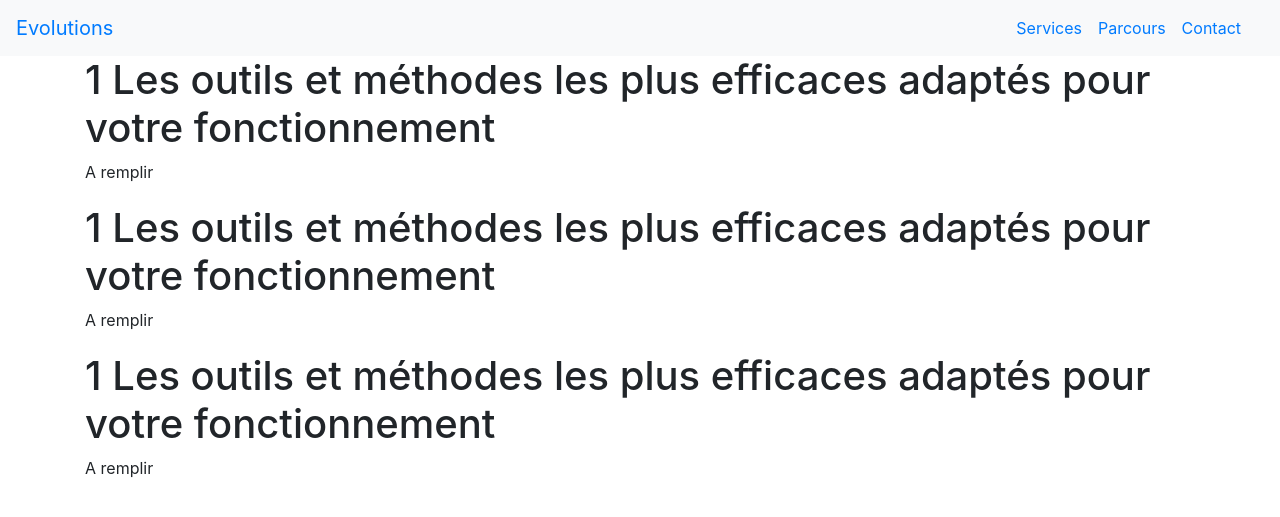
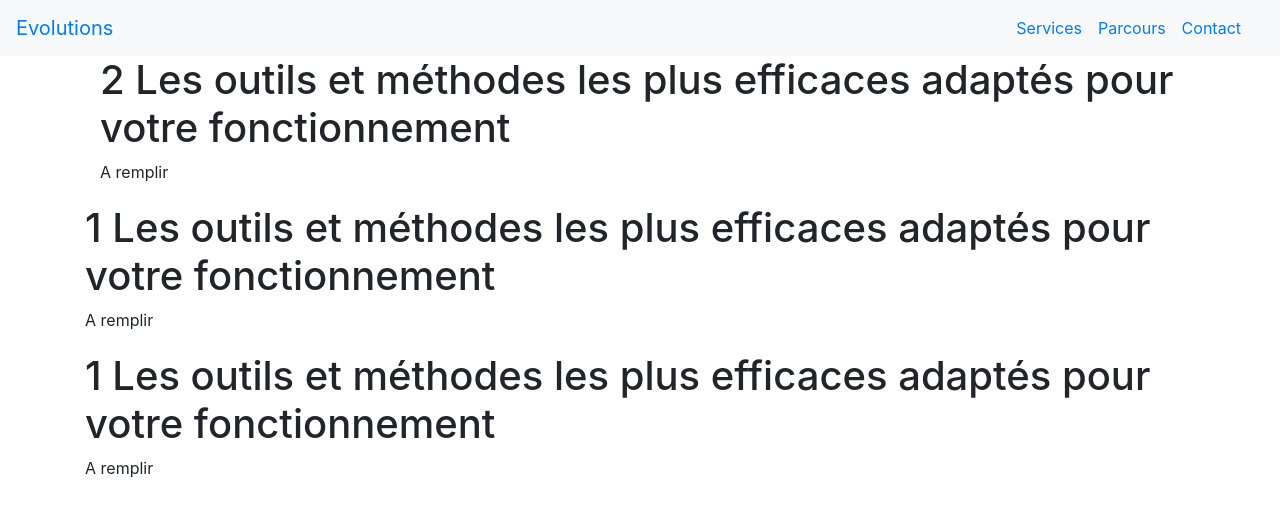
Before and after one commit to OrgaEvolutions/orgaevolutions.github.io, a Jekyll site: the page built from index.html, in a window 1280 px wide. Shown: the top 517 px of the page. Built offline with Jekyll 4.4.1, drawn with Linux system fonts in a browser that asks for light colours.

Commit message:
Update index.html

```diff
--- a/index.html
+++ b/index.html
@@ -3,8 +3,10 @@ layout: default
 title: evolutions
 ---
 <div class="py-6">
-	<h1>1 Les outils et méthodes les plus efficaces adaptés pour votre fonctionnement</h1>
-	<p>A remplir</p>
+	<div class="container-lg p-responsive">
+		<h1>2 Les outils et méthodes les plus efficaces adaptés pour votre fonctionnement</h1>
+		<p>A remplir</p>
+	</div>
 </div>
 
 <div class="py-1">
```
